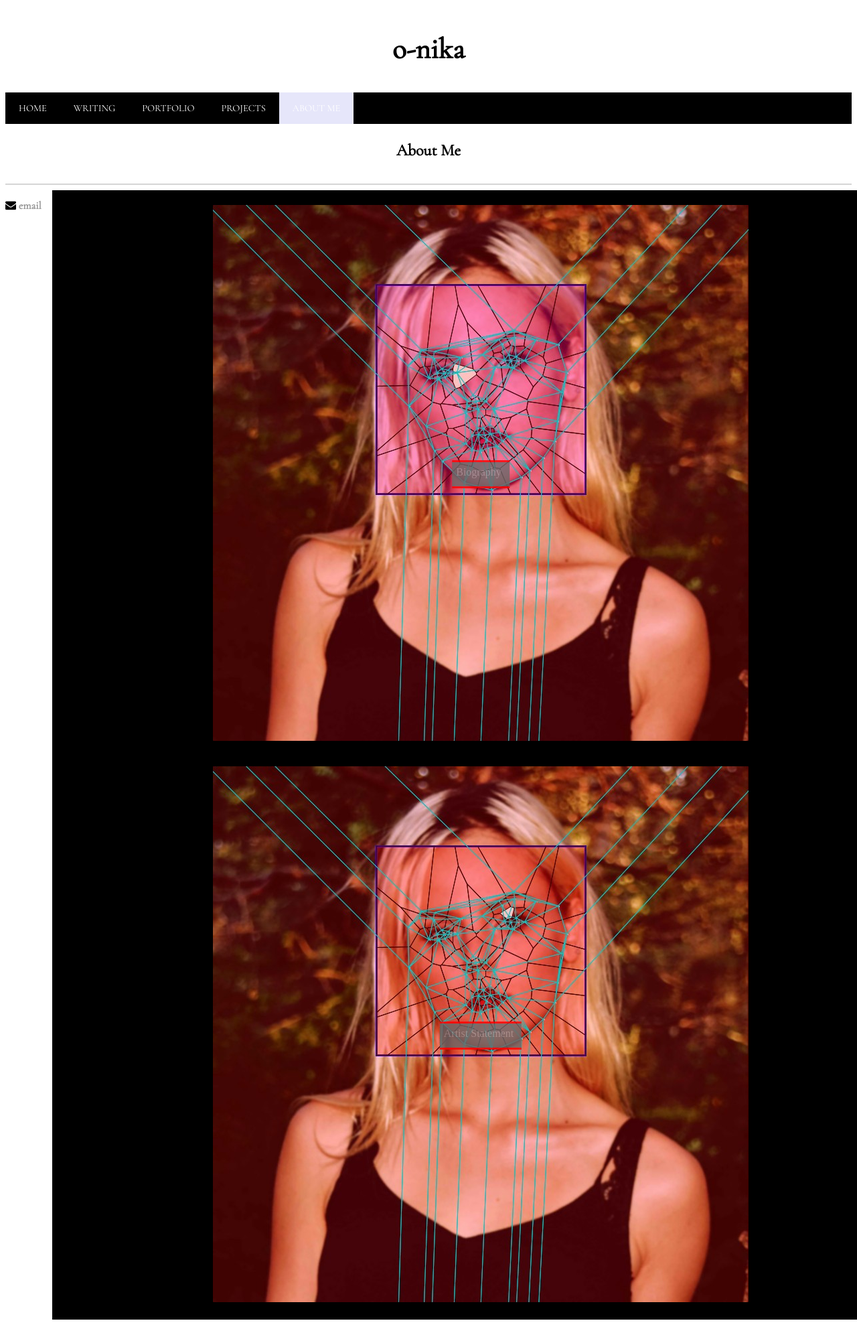
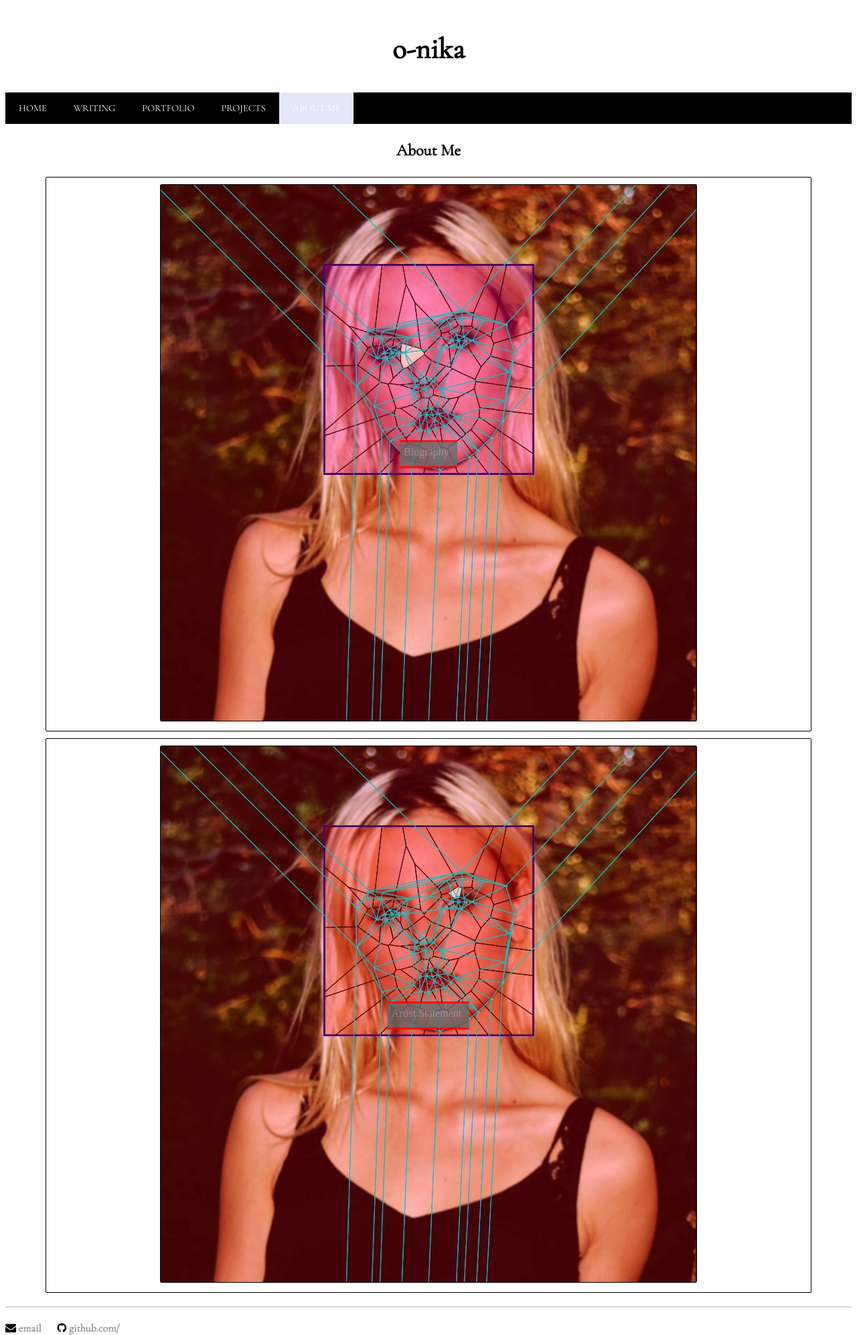
Before and after one commit to nikaroxanne/nikaroxanne.github.io, a Jekyll site: the page built from aboutme.html, in a window 1280 px wide. Shown: the whole page at 67% size. Built offline with Jekyll 4.4.1, drawn with Linux system fonts in a browser that asks for light colours; some web fonts are replaced; before the commit the page ends 1970 px from its top, so only the background shows below that.

Commit message:
fixing positioning

```diff
--- a/css/main.css
+++ b/css/main.css
@@ -645,16 +645,9 @@
 	border: 1px solid black;
 }
 
-.backgroundSection {
-	width: 100%;
-	background-color: black;
-	margin: 20px;
-	position: absolute;
-}
-
-
 .projectSections, .portfolio, .aboutMe {
 	text-align: center;
+	position: relative;
 }
 
 
```
